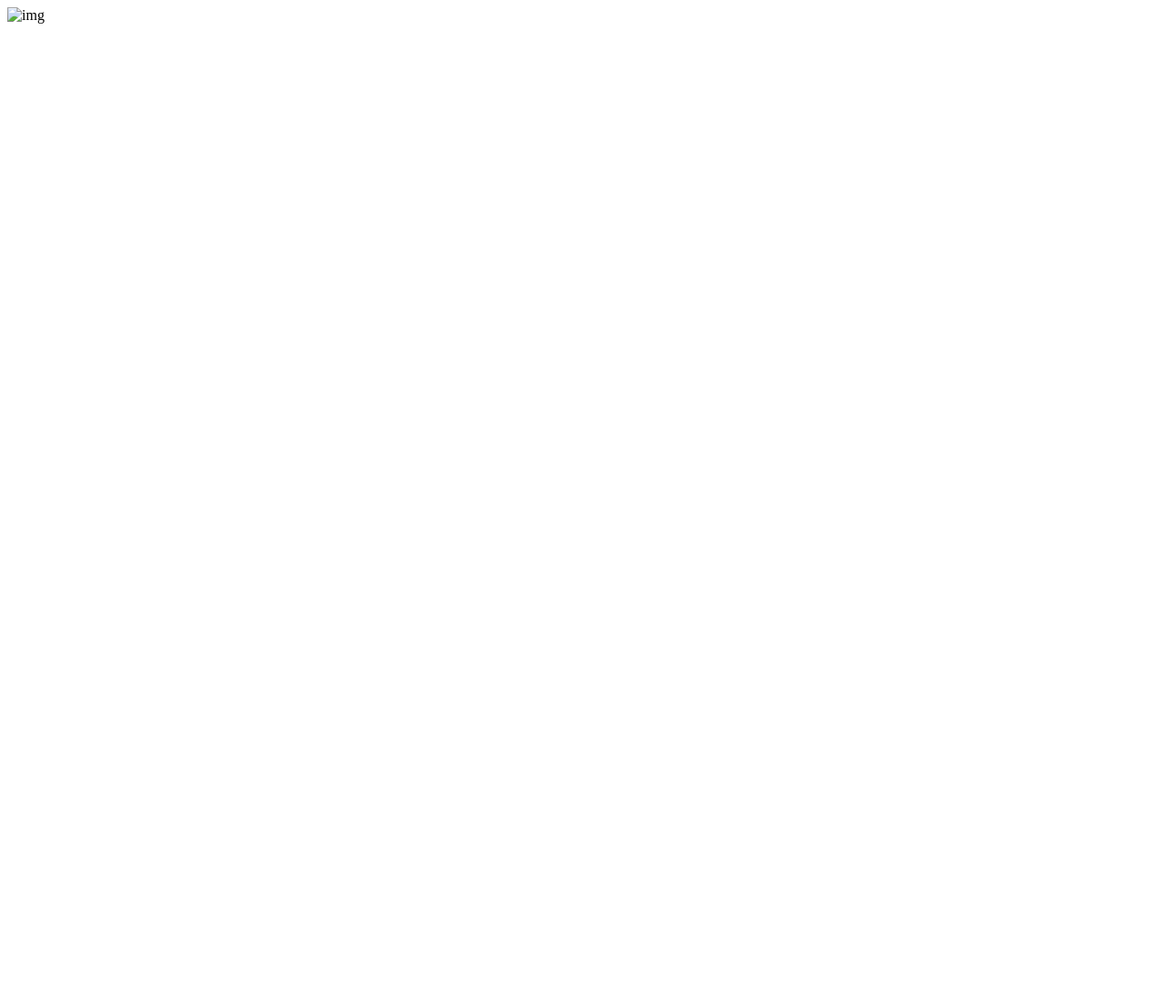
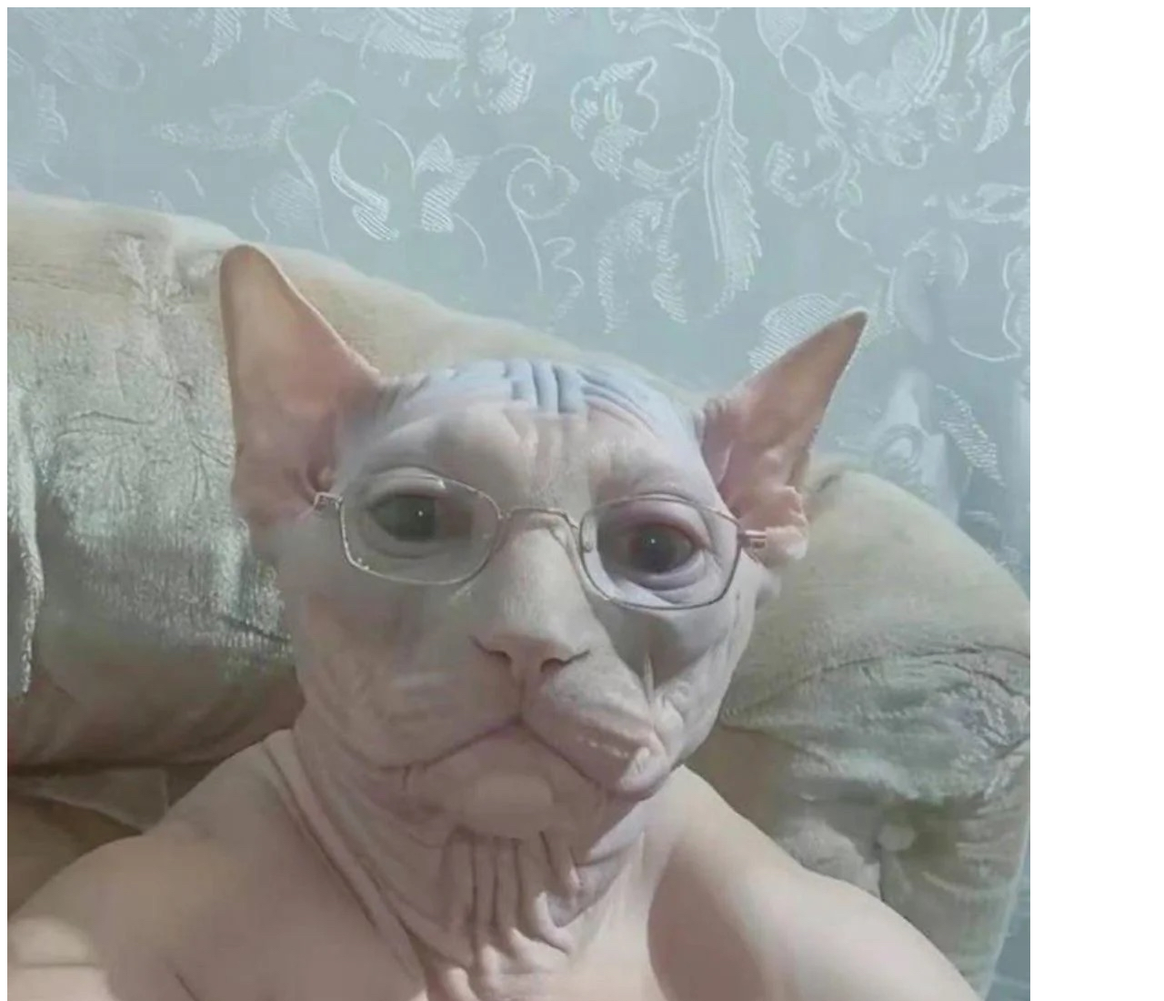
Before and after one commit to mecoolguy12/mecoolguy12.github.io, a plain HTML site: page index.html in a window 1280 px wide. Shown: the top 1100 px of the page at 91% size. Before the commit the page ends 800 px from the top, so only its background shows below. Drawn offline with Linux system fonts and the light colour scheme.

Commit message:
Update index.html
hello

```diff
--- a/index.html
+++ b/index.html
@@ -6,6 +6,6 @@
     <title>Document</title>
 </head>
 <body>
-    <img src="image.png" alt="img">
+    <img src="IMG_5670.webp" alt="img">
 </body>
 </html>
```
